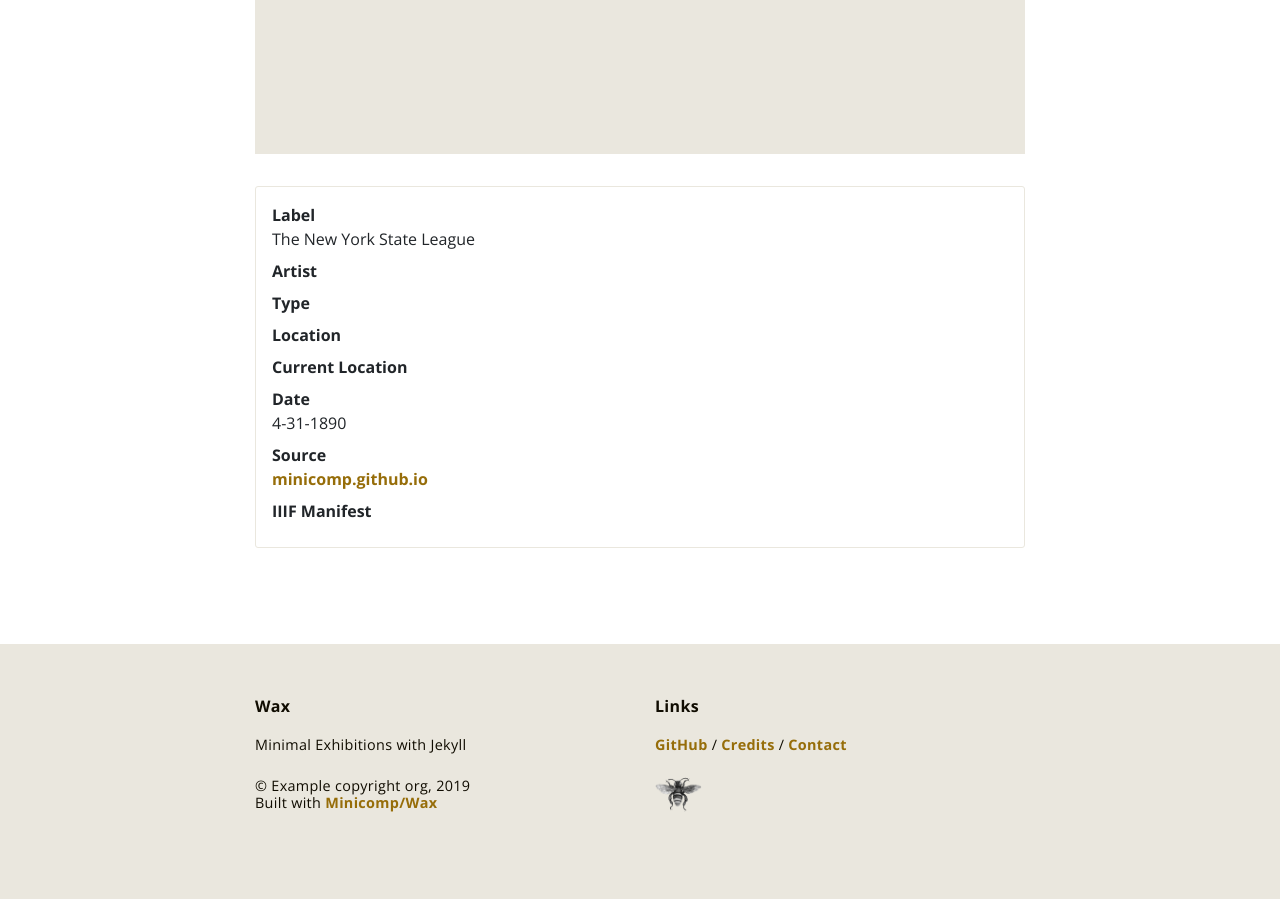
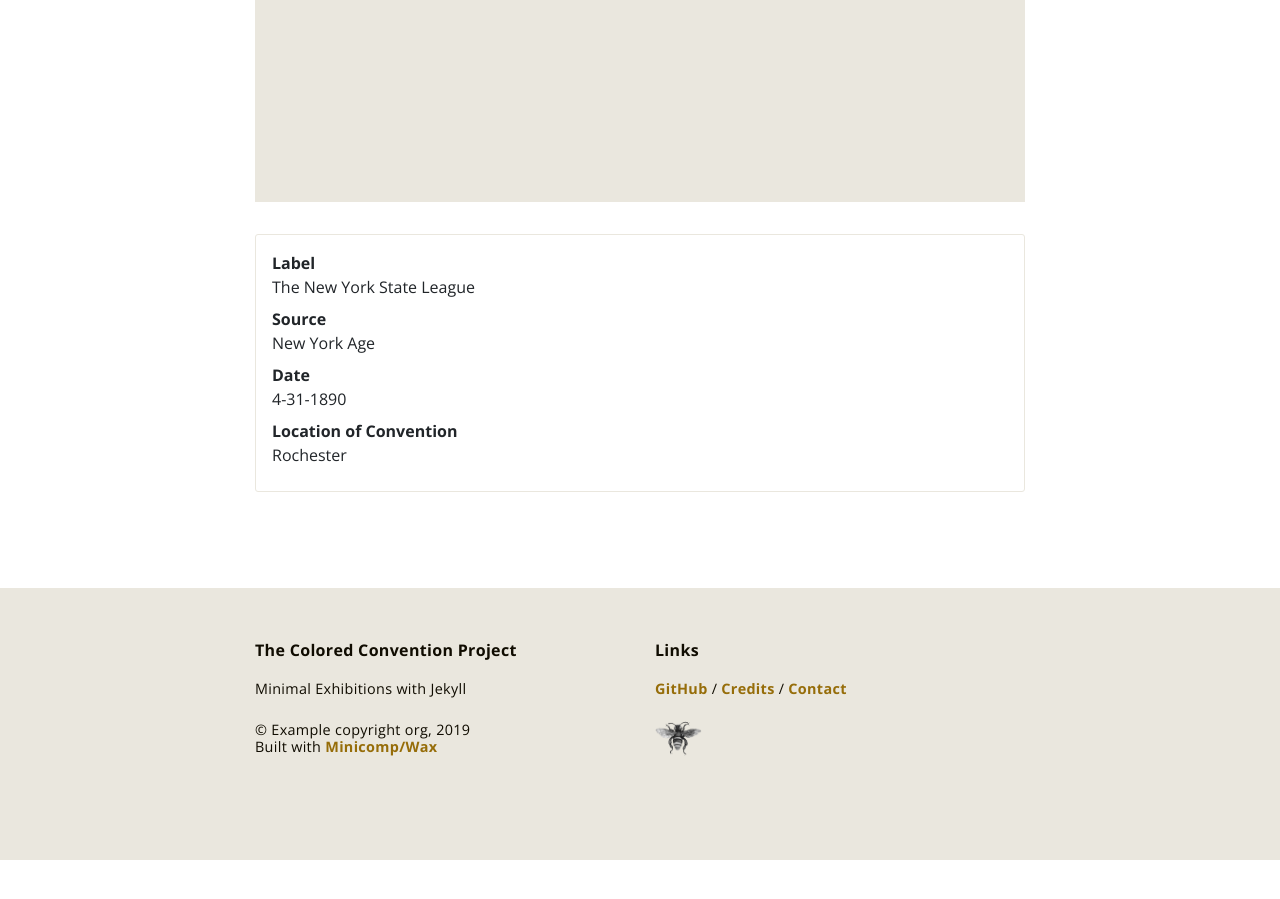
Before and after one commit to TheJT33/ccp, a Jekyll site: the page built from _ccp/nys_con2.md, in a window 1280 px wide and 900 px high, scrolled down 636 px. Built offline with Jekyll 4.4.1, drawn with Linux system fonts in a browser that asks for light colours; after the commit the page ends 1496 px from its top, so only the background shows below that; some of the changed text lies outside the part shown.

Commit message:
small changes before logging off

```diff
--- a/_config.yml
+++ b/_config.yml
@@ -18,7 +18,7 @@
 # Feel free to change these! For more info, refer to:
 # ~> https://jekyllrb.com/docs/configuration/options/
 
-title:            'Wax'
+title:            'The Colored Convention Project'
 description:      'Minimal Exhibitions with Jekyll'
 url:              'https://minicomp.github.io'
 baseurl:          '/wax'
--- a/_layouts/ccp_item.html
+++ b/_layouts/ccp_item.html
@@ -1,24 +1,15 @@
 ---
 layout: generic_collection_item
-image_viewer: 'openseadragon'
+image_viewer: 'simple'
 pagination: true
 meta:
   - label: 'Label'
     value: page.label
-  - label: 'Artist'
-    value: page.artist
-  - label: 'Type'
-    value: page.object_type
-  - label: 'Location'
-    value: page.location
-  - label: 'Current Location'
-    value: page.current_location
+  - label: 'Source'
+    value: page.source
   - label: 'Date'
     value: page._date
-  - label: 'Source'
-    value: page.source
-    type:  link
-  - label: 'IIIF Manifest'
-    value: page.manifest
-    type:  link
+  - label: 'Location of Convention'
+    value: page.location_of_convention
+
 ---
```
